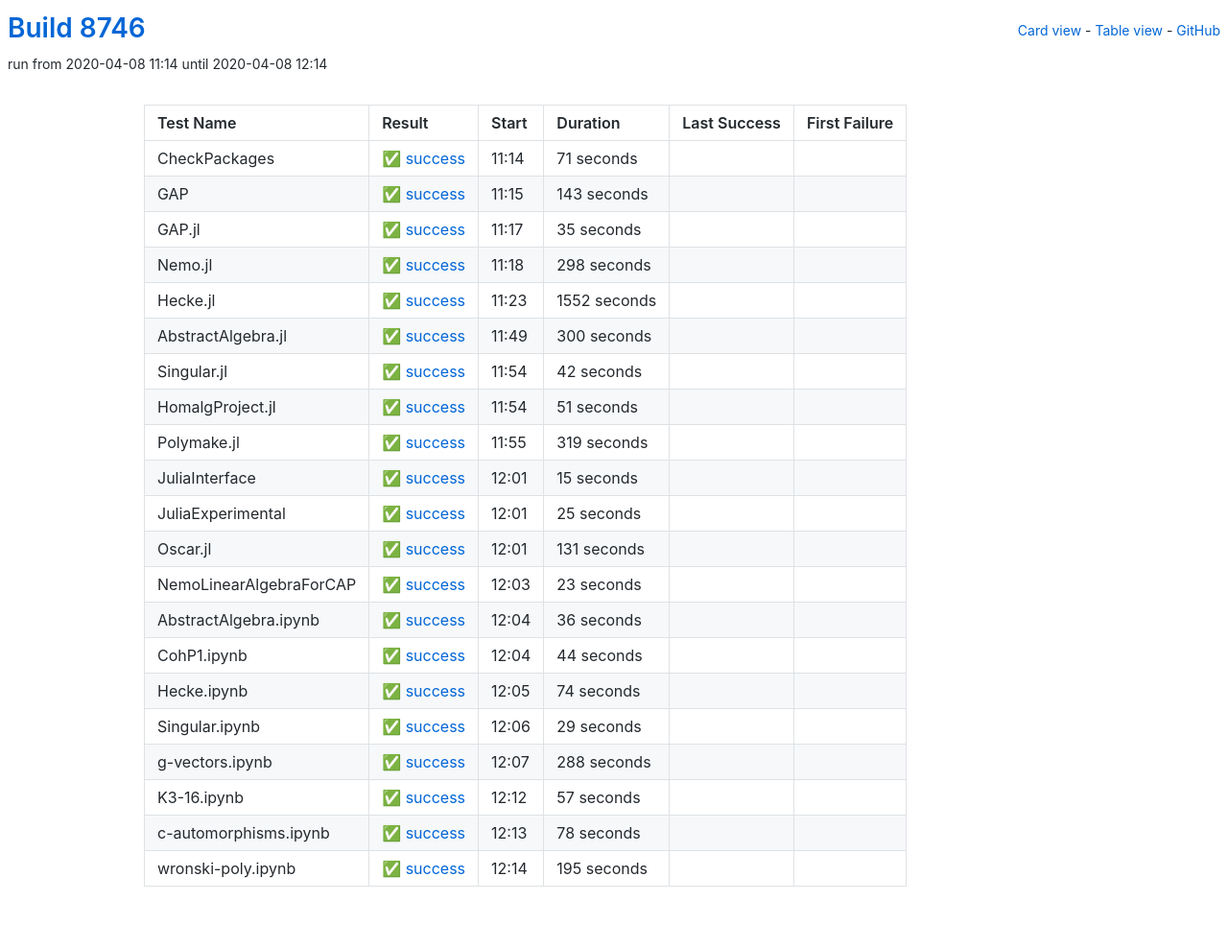
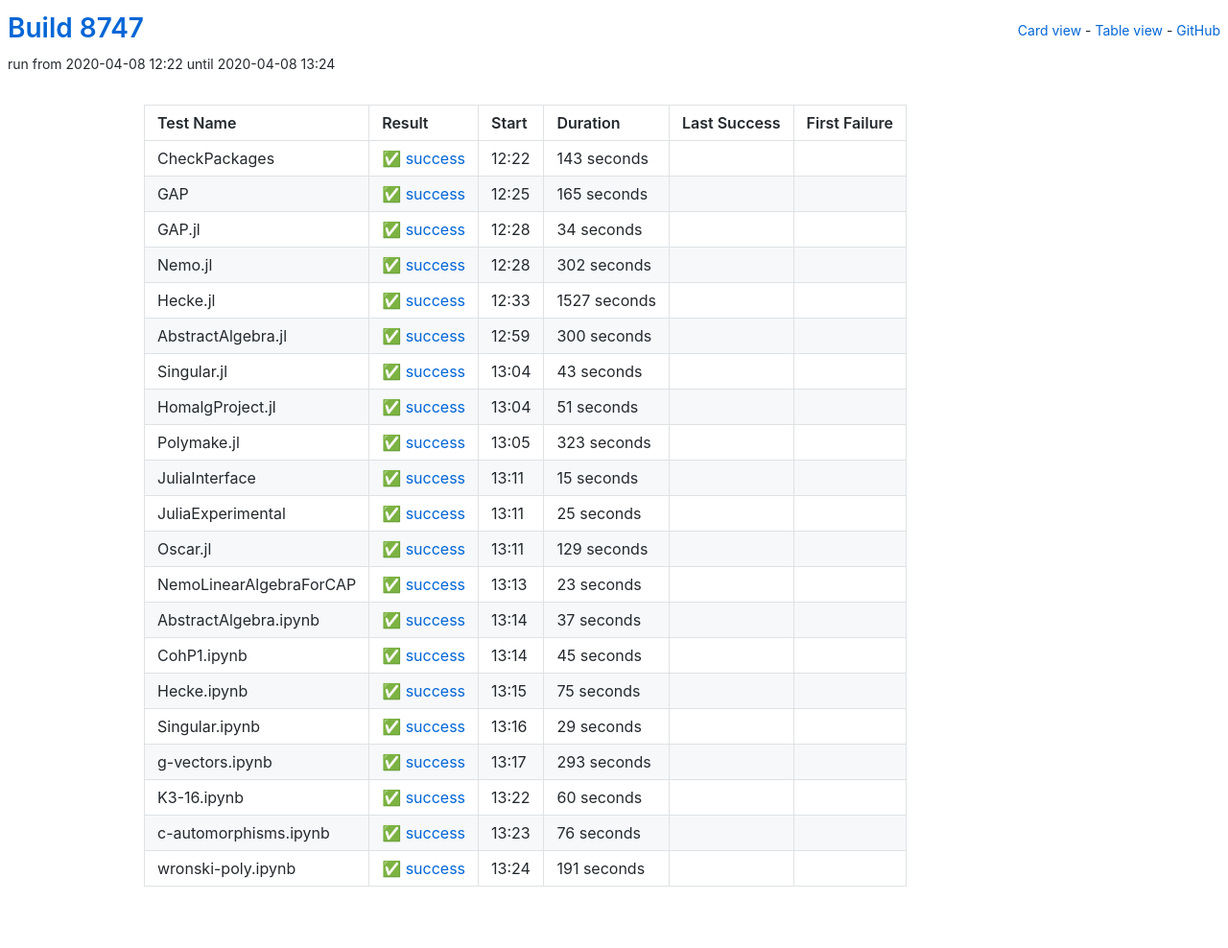
Before and after one commit to oscar-system/oscar-ci-status, a Jekyll site: the page built from table.html, in a window 1280 px wide. Shown: the whole page at 96% size. Built offline with Jekyll 4.4.1, drawn with Linux system fonts in a browser that asks for light colours.

Commit message:
Build 8747

```diff
--- a/_data/ci.yml
+++ b/_data/ci.yml
@@ -1,60 +1,60 @@
-build: 8746
-build_url: https://oscarci.mathematik.uni-kl.de/job/oscar/8746/
+build: 8747
+build_url: https://oscarci.mathematik.uni-kl.de/job/oscar/8747/
 job: oscar
 tests:
-- duration: 71
-  exitcode: 0
-  first_failure: false
-  first_failure_url: null
-  last_success: false
-  last_success_url: null
-  log: https://oscarci.mathematik.uni-kl.de/job/oscar/8746/artifact/logs/build-8746/CheckPackages.log
-  name: CheckPackages
-  start: 2020-04-08 11:14
-  status: success
-  success: true
 - duration: 143
   exitcode: 0
   first_failure: false
   first_failure_url: null
   last_success: false
   last_success_url: null
-  log: https://oscarci.mathematik.uni-kl.de/job/oscar/8746/artifact/logs/build-8746/GAP.log
-  name: GAP
-  start: 2020-04-08 11:15
+  log: https://oscarci.mathematik.uni-kl.de/job/oscar/8747/artifact/logs/build-8747/CheckPackages.log
+  name: CheckPackages
+  start: 2020-04-08 12:22
   status: success
   success: true
-- duration: 35
+- duration: 165
   exitcode: 0
   first_failure: false
   first_failure_url: null
   last_success: false
   last_success_url: null
-  log: https://oscarci.mathematik.uni-kl.de/job/oscar/8746/artifact/logs/build-8746/GAP.jl.log
-  name: GAP.jl
-  start: 2020-04-08 11:17
+  log: https://oscarci.mathematik.uni-kl.de/job/oscar/8747/artifact/logs/build-8747/GAP.log
+  name: GAP
+  start: 2020-04-08 12:25
   status: success
   success: true
-- duration: 298
+- duration: 34
   exitcode: 0
   first_failure: false
   first_failure_url: null
   last_success: false
   last_success_url: null
-  log: https://oscarci.mathematik.uni-kl.de/job/oscar/8746/artifact/logs/build-8746/Nemo.jl.log
-  name: Nemo.jl
-  start: 2020-04-08 11:18
+  log: https://oscarci.mathematik.uni-kl.de/job/oscar/8747/artifact/logs/build-8747/GAP.jl.log
+  name: GAP.jl
+  start: 2020-04-08 12:28
   status: success
   success: true
-- duration: 1552
+- duration: 302
   exitcode: 0
   first_failure: false
   first_failure_url: null
   last_success: false
   last_success_url: null
-  log: https://oscarci.mathematik.uni-kl.de/job/oscar/8746/artifact/logs/build-8746/Hecke.jl.log
+  log: https://oscarci.mathematik.uni-kl.de/job/oscar/8747/artifact/logs/build-8747/Nemo.jl.log
+  name: Nemo.jl
+  start: 2020-04-08 12:28
+  status: success
+  success: true
+- duration: 1527
+  exitcode: 0
+  first_failure: false
+  first_failure_url: null
+  last_success: false
+  last_success_url: null
+  log: https://oscarci.mathematik.uni-kl.de/job/oscar/8747/artifact/logs/build-8747/Hecke.jl.log
   name: Hecke.jl
-  start: 2020-04-08 11:23
+  start: 2020-04-08 12:33
   status: success
   success: true
 - duration: 300
@@ -63,20 +63,20 @@ tests:
   first_failure_url: null
   last_success: false
   last_success_url: null
-  log: https://oscarci.mathematik.uni-kl.de/job/oscar/8746/artifact/logs/build-8746/AbstractAlgebra.jl.log
+  log: https://oscarci.mathematik.uni-kl.de/job/oscar/8747/artifact/logs/build-8747/AbstractAlgebra.jl.log
   name: AbstractAlgebra.jl
-  start: 2020-04-08 11:49
+  start: 2020-04-08 12:59
   status: success
   success: true
-- duration: 42
+- duration: 43
   exitcode: 0
   first_failure: false
   first_failure_url: null
   last_success: false
   last_success_url: null
-  log: https://oscarci.mathematik.uni-kl.de/job/oscar/8746/artifact/logs/build-8746/Singular.jl.log
+  log: https://oscarci.mathematik.uni-kl.de/job/oscar/8747/artifact/logs/build-8747/Singular.jl.log
   name: Singular.jl
-  start: 2020-04-08 11:54
+  start: 2020-04-08 13:04
   status: success
   success: true
 - duration: 51
@@ -85,20 +85,20 @@ tests:
   first_failure_url: null
   last_success: false
   last_success_url: null
-  log: https://oscarci.mathematik.uni-kl.de/job/oscar/8746/artifact/logs/build-8746/HomalgProject.jl.log
+  log: https://oscarci.mathematik.uni-kl.de/job/oscar/8747/artifact/logs/build-8747/HomalgProject.jl.log
   name: HomalgProject.jl
-  start: 2020-04-08 11:54
+  start: 2020-04-08 13:04
   status: success
   success: true
-- duration: 319
+- duration: 323
   exitcode: 0
   first_failure: false
   first_failure_url: null
   last_success: false
   last_success_url: null
-  log: https://oscarci.mathematik.uni-kl.de/job/oscar/8746/artifact/logs/build-8746/Polymake.jl.log
+  log: https://oscarci.mathematik.uni-kl.de/job/oscar/8747/artifact/logs/build-8747/Polymake.jl.log
   name: Polymake.jl
-  start: 2020-04-08 11:55
+  start: 2020-04-08 13:05
   status: success
   success: true
 - duration: 15
@@ -107,9 +107,9 @@ tests:
   first_failure_url: null
   last_success: false
   last_success_url: null
-  log: https://oscarci.mathematik.uni-kl.de/job/oscar/8746/artifact/logs/build-8746/JuliaInterface.log
+  log: https://oscarci.mathematik.uni-kl.de/job/oscar/8747/artifact/logs/build-8747/JuliaInterface.log
   name: JuliaInterface
-  start: 2020-04-08 12:01
+  start: 2020-04-08 13:11
   status: success
   success: true
 - duration: 25
@@ -118,20 +118,20 @@ tests:
   first_failure_url: null
   last_success: false
   last_success_url: null
-  log: https://oscarci.mathematik.uni-kl.de/job/oscar/8746/artifact/logs/build-8746/JuliaExperimental.log
+  log: https://oscarci.mathematik.uni-kl.de/job/oscar/8747/artifact/logs/build-8747/JuliaExperimental.log
   name: JuliaExperimental
-  start: 2020-04-08 12:01
+  start: 2020-04-08 13:11
   status: success
   success: true
-- duration: 131
+- duration: 129
   exitcode: 0
   first_failure: false
   first_failure_url: null
   last_success: false
   last_success_url: null
-  log: https://oscarci.mathematik.uni-kl.de/job/oscar/8746/artifact/logs/build-8746/Oscar.jl.log
+  log: https://oscarci.mathematik.uni-kl.de/job/oscar/8747/artifact/logs/build-8747/Oscar.jl.log
   name: Oscar.jl
-  start: 2020-04-08 12:01
+  start: 2020-04-08 13:11
   status: success
   success: true
 - duration: 23
@@ -140,42 +140,42 @@ tests:
   first_failure_url: null
   last_success: false
   last_success_url: null
-  log: https://oscarci.mathematik.uni-kl.de/job/oscar/8746/artifact/logs/build-8746/NemoLinearAlgebraForCAP.log
+  log: https://oscarci.mathematik.uni-kl.de/job/oscar/8747/artifact/logs/build-8747/NemoLinearAlgebraForCAP.log
   name: NemoLinearAlgebraForCAP
-  start: 2020-04-08 12:03
+  start: 2020-04-08 13:13
   status: success
   success: true
-- duration: 36
+- duration: 37
   exitcode: 0
   first_failure: false
   first_failure_url: null
   last_success: false
   last_success_url: null
-  log: https://oscarci.mathematik.uni-kl.de/job/oscar/8746/artifact/logs/build-8746/AbstractAlgebra.ipynb.log
+  log: https://oscarci.mathematik.uni-kl.de/job/oscar/8747/artifact/logs/build-8747/AbstractAlgebra.ipynb.log
   name: AbstractAlgebra.ipynb
-  start: 2020-04-08 12:04
+  start: 2020-04-08 13:14
   status: success
   success: true
-- duration: 44
+- duration: 45
   exitcode: 0
   first_failure: false
   first_failure_url: null
   last_success: false
   last_success_url: null
-  log: https://oscarci.mathematik.uni-kl.de/job/oscar/8746/artifact/logs/build-8746/CohP1.ipynb.log
+  log: https://oscarci.mathematik.uni-kl.de/job/oscar/8747/artifact/logs/build-8747/CohP1.ipynb.log
   name: CohP1.ipynb
-  start: 2020-04-08 12:04
+  start: 2020-04-08 13:14
   status: success
   success: true
-- duration: 74
+- duration: 75
   exitcode: 0
   first_failure: false
   first_failure_url: null
   last_success: false
   last_success_url: null
-  log: https://oscarci.mathematik.uni-kl.de/job/oscar/8746/artifact/logs/build-8746/Hecke.ipynb.log
+  log: https://oscarci.mathematik.uni-kl.de/job/oscar/8747/artifact/logs/build-8747/Hecke.ipynb.log
   name: Hecke.ipynb
-  start: 2020-04-08 12:05
+  start: 2020-04-08 13:15
   status: success
   success: true
 - duration: 29
@@ -184,52 +184,52 @@ tests:
   first_failure_url: null
   last_success: false
   last_success_url: null
-  log: https://oscarci.mathematik.uni-kl.de/job/oscar/8746/artifact/logs/build-8746/Singular.ipynb.log
+  log: https://oscarci.mathematik.uni-kl.de/job/oscar/8747/artifact/logs/build-8747/Singular.ipynb.log
   name: Singular.ipynb
-  start: 2020-04-08 12:06
+  start: 2020-04-08 13:16
   status: success
   success: true
-- duration: 288
+- duration: 293
   exitcode: 0
   first_failure: false
   first_failure_url: null
   last_success: false
   last_success_url: null
-  log: https://oscarci.mathematik.uni-kl.de/job/oscar/8746/artifact/logs/build-8746/g-vectors.ipynb.log
+  log: https://oscarci.mathematik.uni-kl.de/job/oscar/8747/artifact/logs/build-8747/g-vectors.ipynb.log
   name: g-vectors.ipynb
-  start: 2020-04-08 12:07
+  start: 2020-04-08 13:17
   status: success
   success: true
-- duration: 57
+- duration: 60
   exitcode: 0
   first_failure: false
   first_failure_url: null
   last_success: false
   last_success_url: null
-  log: https://oscarci.mathematik.uni-kl.de/job/oscar/8746/artifact/logs/build-8746/K3-16.ipynb.log
+  log: https://oscarci.mathematik.uni-kl.de/job/oscar/8747/artifact/logs/build-8747/K3-16.ipynb.log
   name: K3-16.ipynb
-  start: 2020-04-08 12:12
+  start: 2020-04-08 13:22
   status: success
   success: true
-- duration: 78
+- duration: 76
   exitcode: 0
   first_failure: false
   first_failure_url: null
   last_success: false
   last_success_url: null
-  log: https://oscarci.mathematik.uni-kl.de/job/oscar/8746/artifact/logs/build-8746/c-automorphisms.ipynb.log
+  log: https://oscarci.mathematik.uni-kl.de/job/oscar/8747/artifact/logs/build-8747/c-automorphisms.ipynb.log
   name: c-automorphisms.ipynb
-  start: 2020-04-08 12:13
+  start: 2020-04-08 13:23
   status: success
   success: true
-- duration: 195
+- duration: 191
   exitcode: 0
   first_failure: false
   first_failure_url: null
   last_success: false
   last_success_url: null
-  log: https://oscarci.mathematik.uni-kl.de/job/oscar/8746/artifact/logs/build-8746/wronski-poly.ipynb.log
+  log: https://oscarci.mathematik.uni-kl.de/job/oscar/8747/artifact/logs/build-8747/wronski-poly.ipynb.log
   name: wronski-poly.ipynb
-  start: 2020-04-08 12:14
+  start: 2020-04-08 13:24
   status: success
   success: true
```
Also changed, not shown: README.md.
